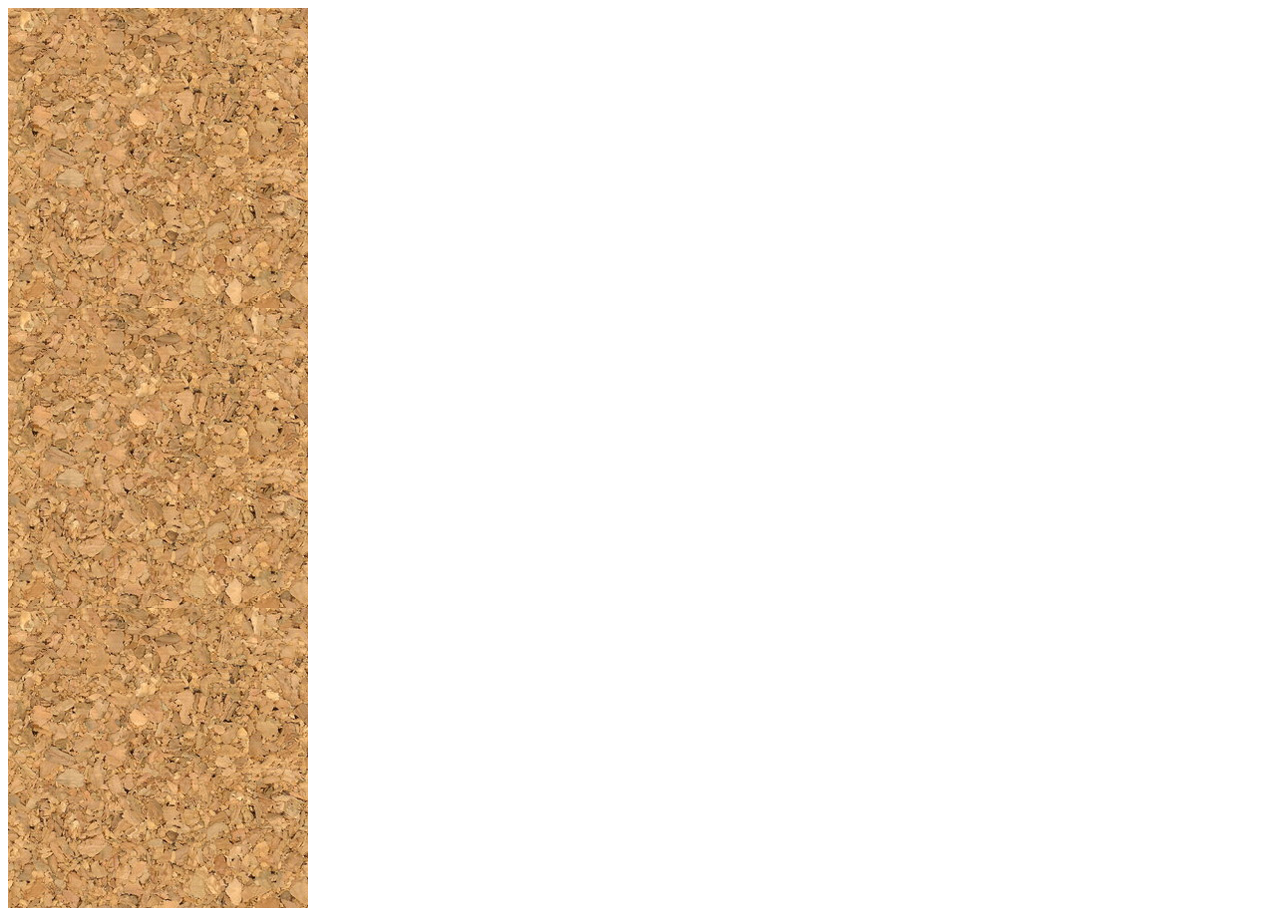
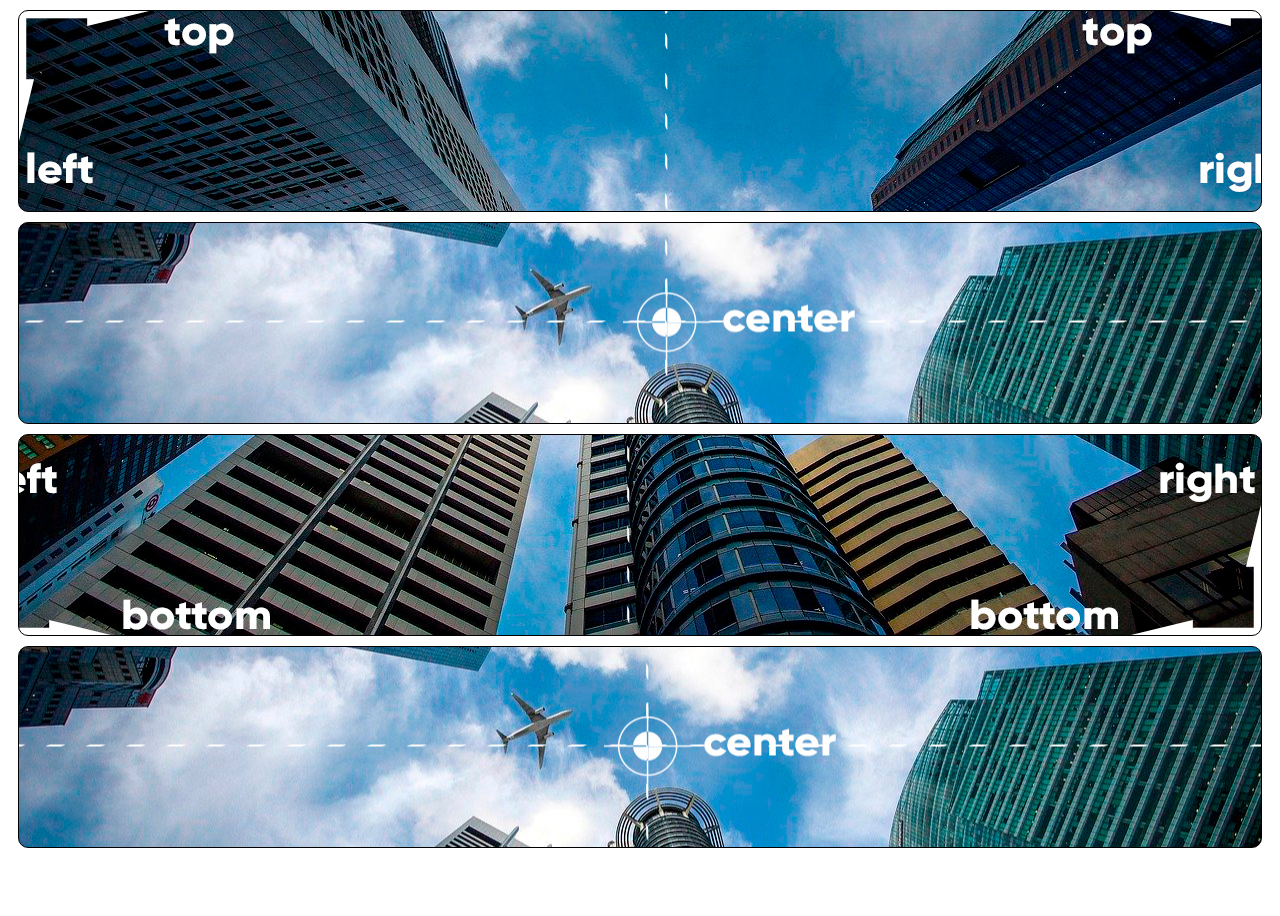
Before and after one commit to RosiestSloth/Estudos-de-html, a plain HTML site: page Exercícios/ex24/fundo003.html in a window 1280 px wide. After the commit the page ends 858 px from the top, so only its background shows below. Drawn offline with Linux system fonts and the light colour scheme.

Commit message:
Background position
Aqui, estudamos a tag css background-position: ;

```diff
--- a/Exercícios/ex24/fundo003.html
+++ b/Exercícios/ex24/fundo003.html
@@ -6,22 +6,42 @@
     <title>Posição dos fundos</title>
     <style>
         div.bloco {
-            background-image: url("imgs/wallpaper001.jpg");
-            width: 300px;
-            height: 300px;
-            background-repeat: repeat;
+            background-image: url("imgs/wallpaper003.jpg");
+            height: 200px;
+            border: 1px solid black;
+            margin: 10px;
+            border-radius: 10px;
+        }
+
+        div#q1 {
+            background-position: left top;
+        }
+
+        div#q2 {
+            background-position: left center;
+        }
+
+        div#q3 {
+            background-position: right bottom;
+        }
+
+        div#q4 {
+            background-position: center center;
         }
     </style>
 </head>
 <body>
-    <div class="bloco">
+    <div class="bloco" id="q1" >
 
-    </div class="bloco">
-    <div class="bloco">
+    </div>
+    <div class="bloco" id="q2">
 
-    </div class="bloco">
-    <div class="bloco">
+    </div>
+    <div class="bloco" id="q3">
 
-    </div class="bloco">
+    </div>
+    <div class="bloco" id="q4">
+
+    </div>
 </body>
 </html>
```
Also changed, not shown: Exercícios/ex24/fundo004.html (added, +21 -0 lines), Exercícios/ex24/fundo005.html (added, +18 -0 lines).
